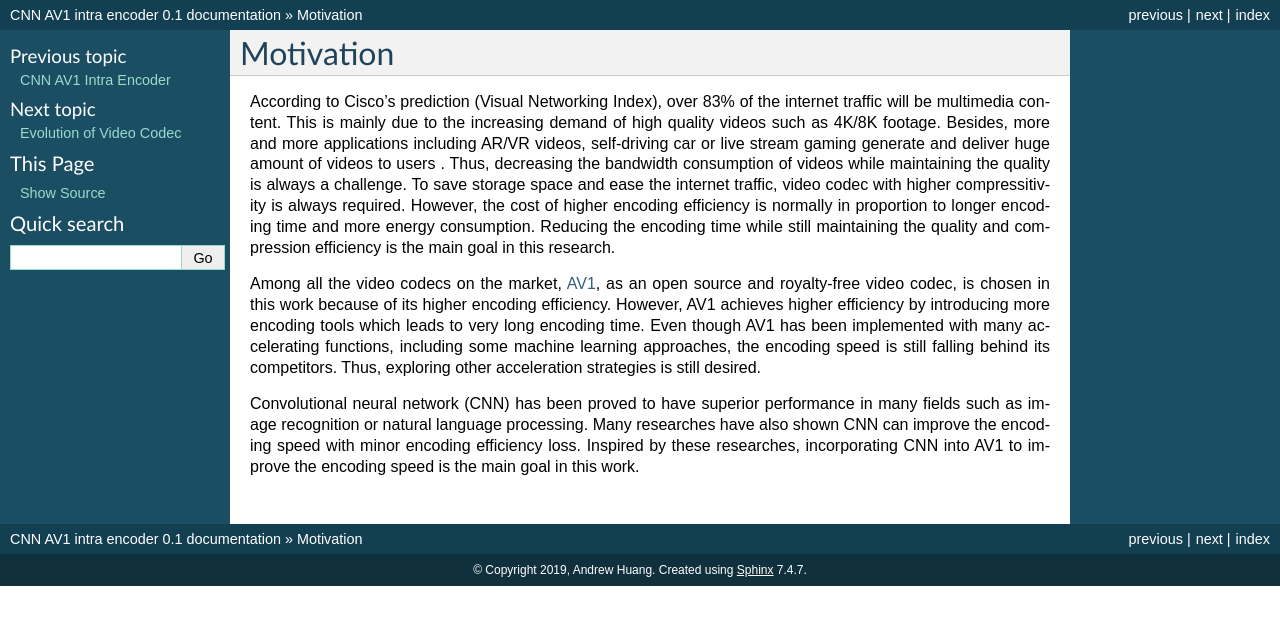
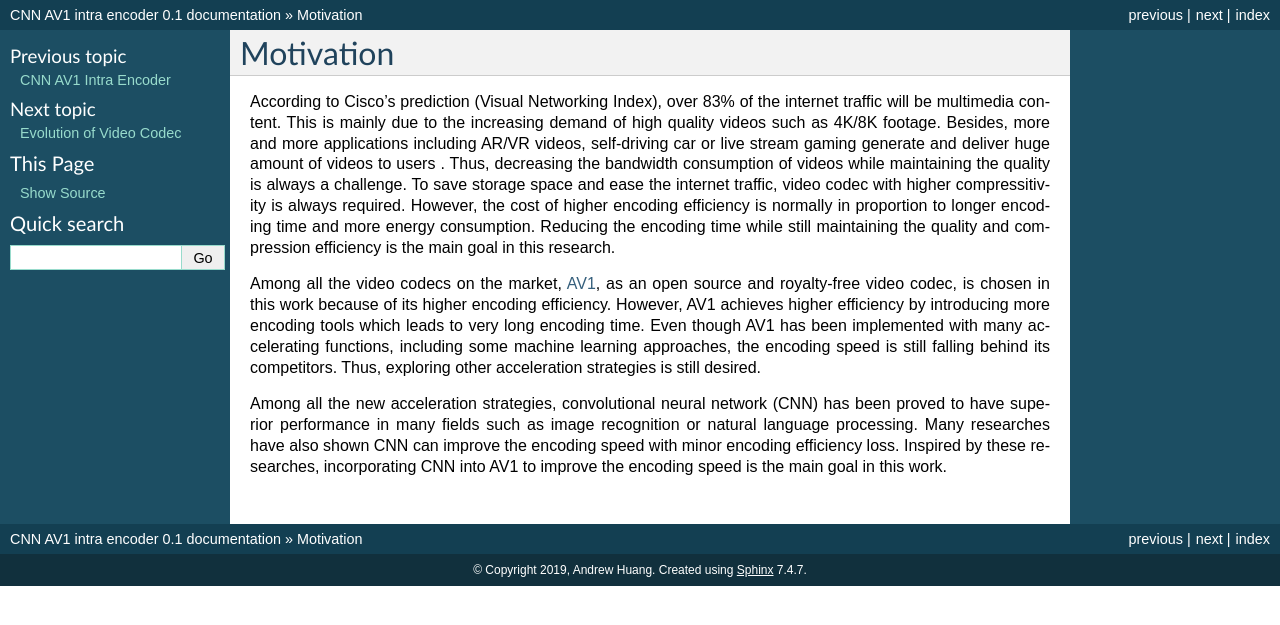
Before and after one commit to epadam/CNN-AV1-intra-encoder, a Sphinx documentation site: the page built from source/motivation.rst, in a window 1280 px wide. Shown: the top 625 px of the page. Built offline with Sphinx 7.4.7, drawn with Linux system fonts in a browser that asks for light colours.

Commit message:
Update motivation.rst

```diff
--- a/source/motivation.rst
+++ b/source/motivation.rst
@@ -6,4 +6,4 @@ According to Cisco's prediction (Visual Networking Index), over 83% of the inter
 Among all the video codecs on the market, `AV1 <https://aomedia.org/>`_, as an open source and royalty-free video codec, is chosen in this work because of its higher encoding efficiency.
 However, AV1 achieves higher efficiency by introducing more encoding tools which leads to very long encoding time. Even though AV1 has been implemented with many accelerating functions, including some machine learning approaches, the encoding speed is still falling behind its competitors. Thus, exploring other acceleration strategies is still desired.
 
-Convolutional neural network (CNN) has been proved to have superior performance in many fields such as image recognition or natural language processing. Many researches have also shown CNN can improve the encoding speed with minor encoding efficiency loss. Inspired by these researches, incorporating CNN into AV1 to improve the encoding speed is the main goal in this work.
+Among all the new acceleration strategies, convolutional neural network (CNN) has been proved to have superior performance in many fields such as image recognition or natural language processing. Many researches have also shown CNN can improve the encoding speed with minor encoding efficiency loss. Inspired by these researches, incorporating CNN into AV1 to improve the encoding speed is the main goal in this work.
```
